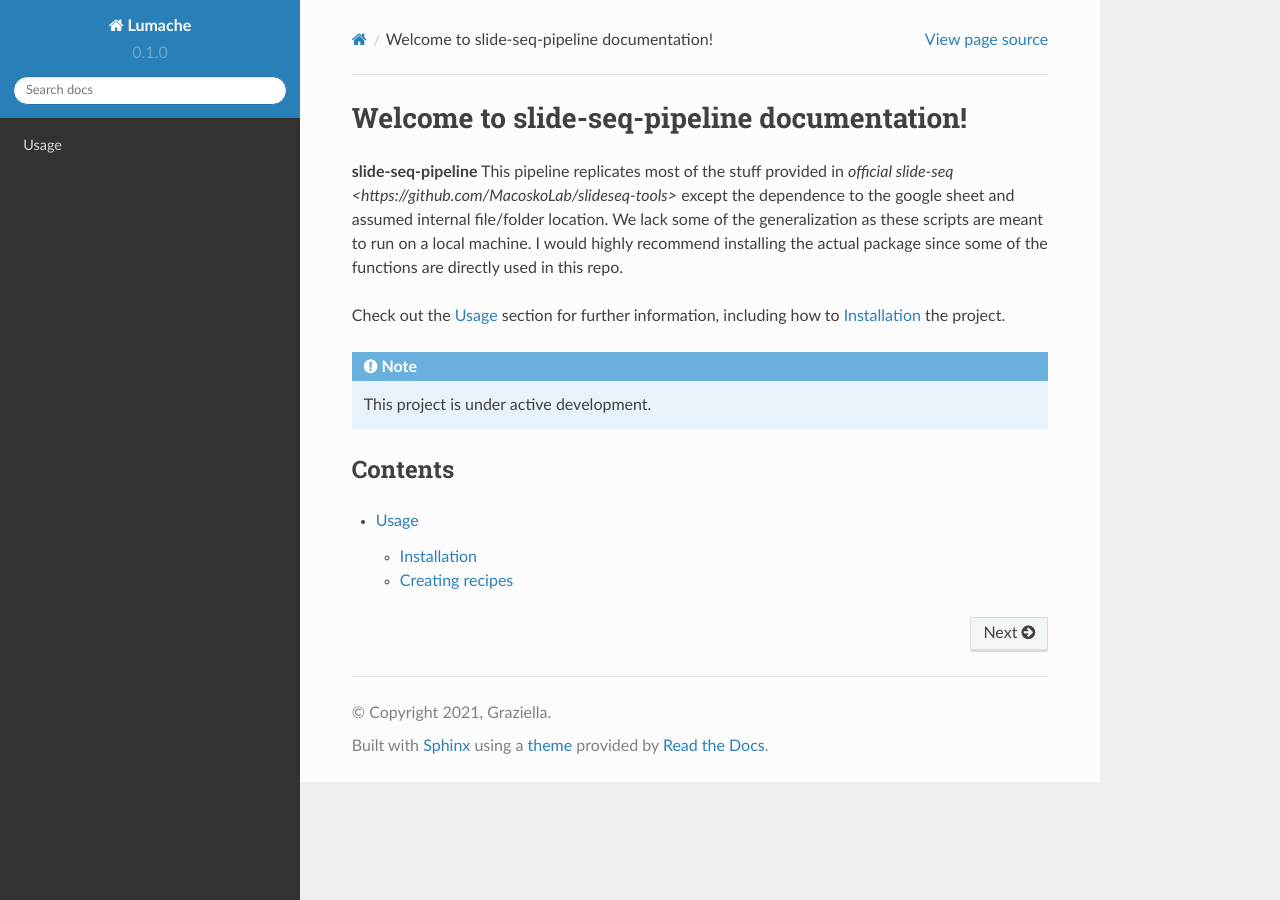
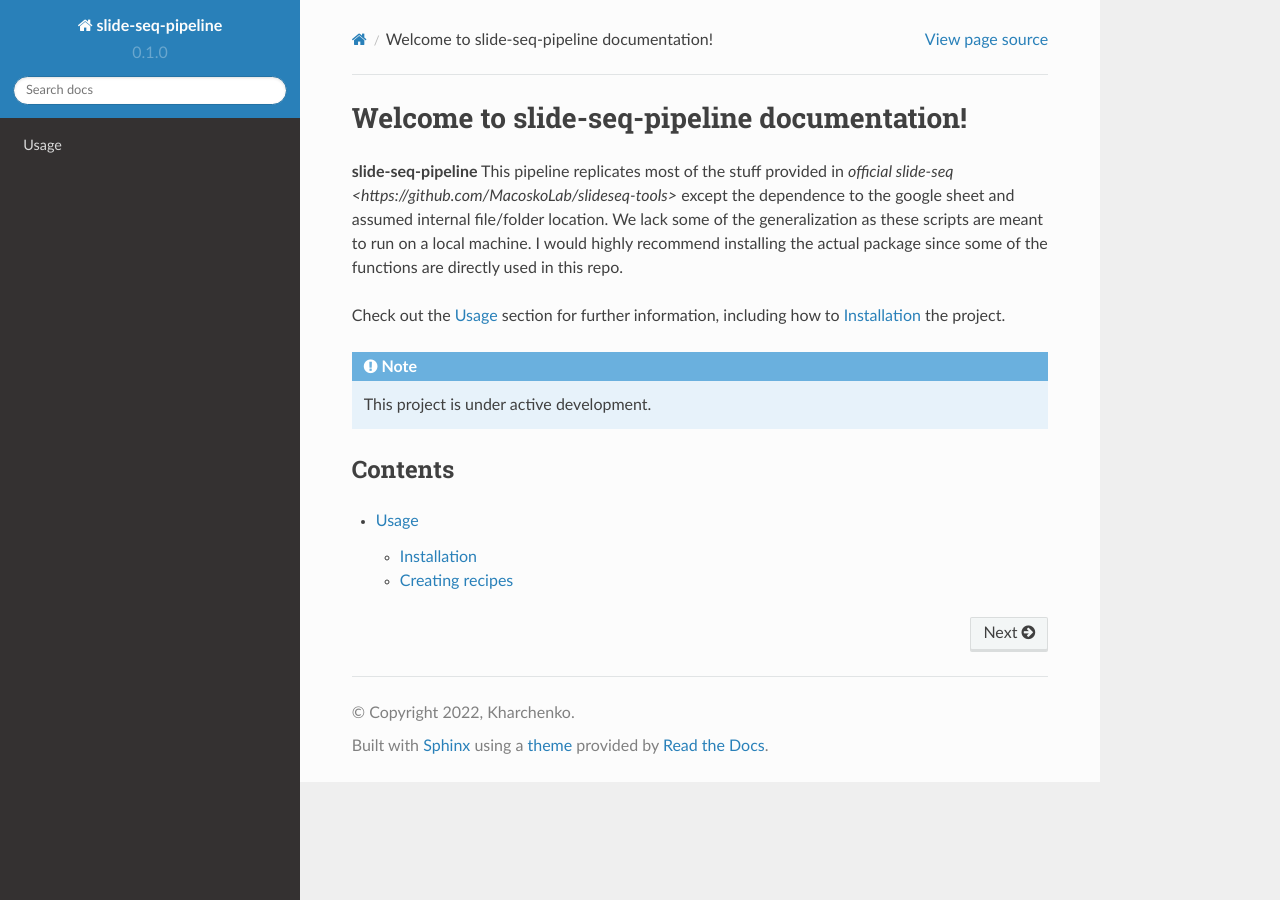
Before and after one commit to hiraksarkar/slide-seq-pipeline, a Sphinx documentation site: the page built from docs/source/index.rst, in a window 1280 px wide. Built offline with Sphinx 7.4.7 and the Read the Docs theme 2.0.0, drawn with Linux system fonts in a browser that asks for light colours; pages that are not in the unit, such as notebooks, are missing from menus.

Commit message:
example readthedocs

```diff
--- a/docs/source/conf.py
+++ b/docs/source/conf.py
@@ -2,9 +2,9 @@
 
 # -- Project information
 
-project = 'Lumache'
-copyright = '2021, Graziella'
-author = 'Graziella'
+project = 'slide-seq-pipeline'
+copyright = '2022, Kharchenko'
+author = 'Hirak'
 
 release = '0.1'
 version = '0.1.0'
```
